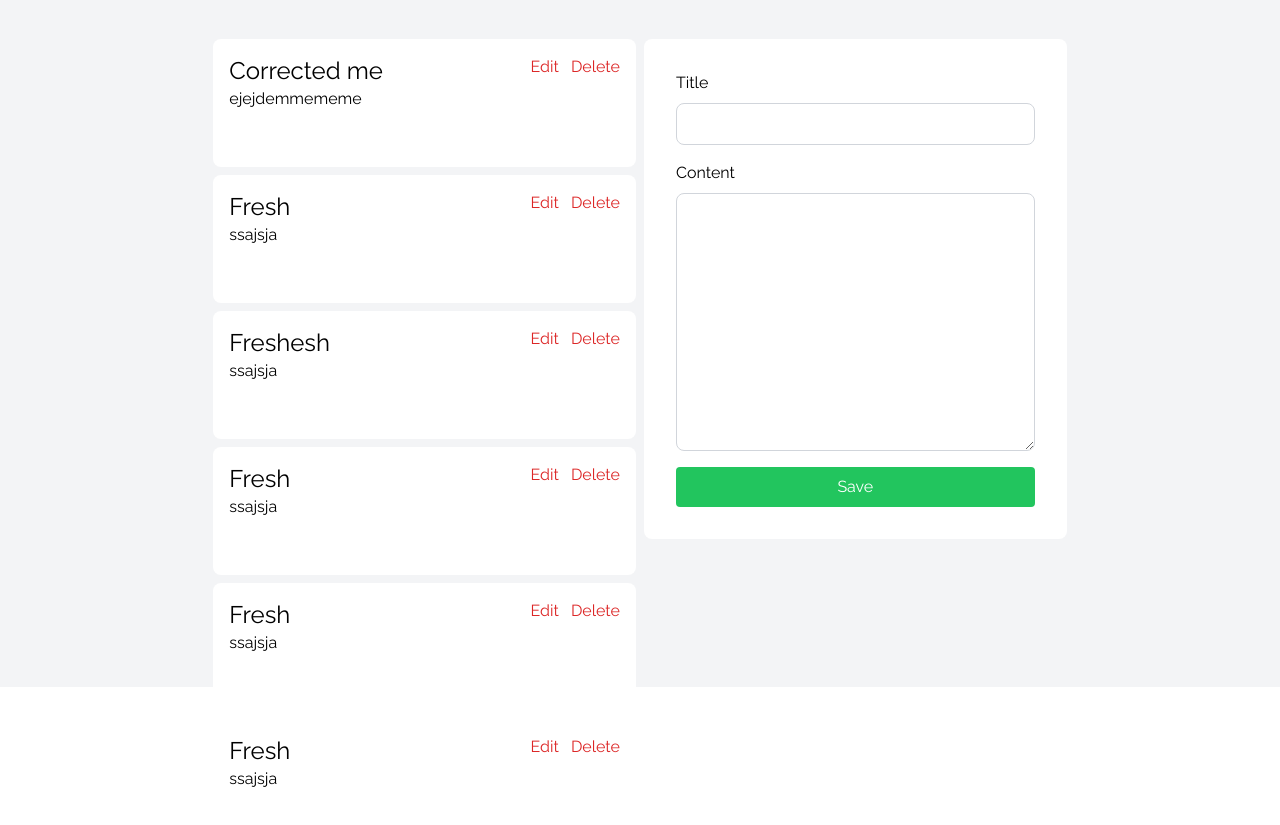
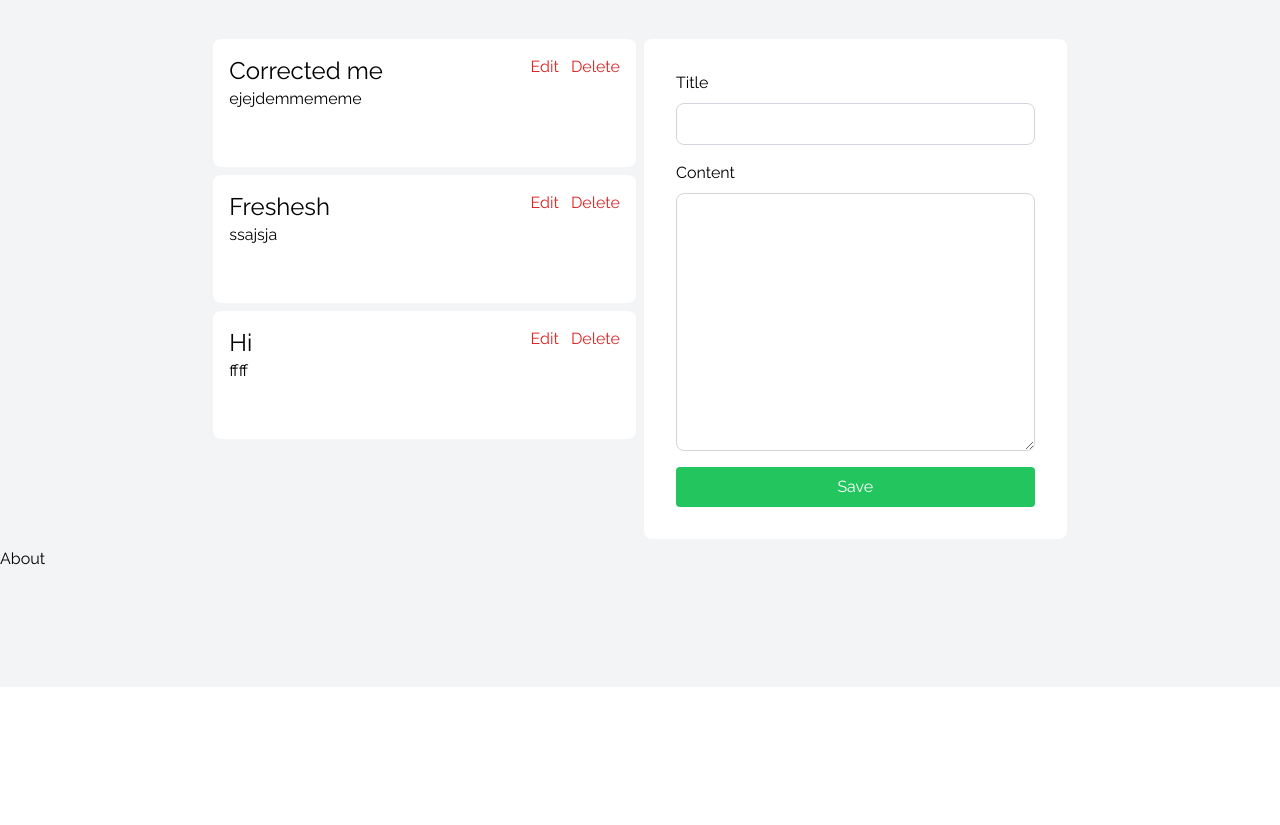
Before and after one commit to mrWealthid/Angular-Crud, an Angular app: page / in a window 1280 px wide. Shown: the part 113-938 px from the top of the page. After the commit the page ends 800 px from the top, so only its background shows below. Built offline with nearby package versions, Linux system fonts and the light colour scheme; data requests are answered from the project's data file.

Commit message:
Adding Caching to this application using interceptors

```diff
--- a/db.json
+++ b/db.json
@@ -6,29 +6,14 @@
       "id": 3
     },
     {
-      "title": "Fresh",
-      "content": "ssajsja\n\n",
-      "id": 4
-    },
-    {
       "title": "Freshesh",
       "content": "ssajsja\n\n",
       "id": 5
     },
     {
-      "title": "Fresh",
-      "content": "ssajsja\n\n",
+      "title": "Hi",
+      "content": "ffff",
       "id": 6
-    },
-    {
-      "title": "Fresh",
-      "content": "ssajsja\n\n",
-      "id": 7
-    },
-    {
-      "title": "Fresh",
-      "content": "ssajsja\n\n",
-      "id": 8
     }
   ],
   "comments": [],
--- a/src/app/app.module.ts
+++ b/src/app/app.module.ts
@@ -9,6 +9,8 @@ import {RouterModule} from "@angular/router";
 import {ErrorComponent} from './error/error.component';
 import {BlogResolver} from "./core/blog.resolver";
 import {AddHeader} from "./core/add-header";
+import {LogResponseInterceptor} from "./core/log-response.interceptor";
+import {CacheInterceptor} from "./core/cache.interceptor";
 
 @NgModule({
     declarations: [
@@ -29,6 +31,10 @@ import {AddHeader} from "./core/add-header";
     ],
     providers: [{
         provide: HTTP_INTERCEPTORS, useClass: AddHeader, multi: true
+    }, {
+        provide: HTTP_INTERCEPTORS, useClass: LogResponseInterceptor, multi: true
+    }, {
+        provide: HTTP_INTERCEPTORS, useClass: CacheInterceptor, multi: true
     }],
     bootstrap: [AppComponent]
 })
--- a/src/app/blogs/blogs.component.html
+++ b/src/app/blogs/blogs.component.html
@@ -22,3 +22,4 @@
         </form>
     </section>
 </section>
+<button [routerLink]="['error']">About</button>
--- a/src/app/core/add-header.ts
+++ b/src/app/core/add-header.ts
@@ -1,6 +1,8 @@
 import {Injectable} from '@angular/core';
-import {HttpEvent, HttpHandler, HttpInterceptor, HttpRequest} from '@angular/common/http';
+import {HttpContextToken, HttpEvent, HttpHandler, HttpInterceptor, HttpRequest} from '@angular/common/http';
 import {Observable} from 'rxjs';
+
+export const CONTENT_TYPE = new HttpContextToken(() => 'application/json');
 
 @Injectable()
 export class AddHeader implements HttpInterceptor {
@@ -10,7 +12,7 @@ export class AddHeader implements HttpInterceptor {
     intercept(request: HttpRequest<unknown>, next: HttpHandler): Observable<HttpEvent<unknown>> {
         console.log(`AddHeaderInterceptor- ${request.url}`);
         let jsonRequest: HttpRequest<any> = request.clone({
-            setHeaders: {'Content-Type': 'application/json'}
+            setHeaders: {'Content-Type': request.context.get(CONTENT_TYPE)}
         });
         return next.handle(jsonRequest);
     }
--- a/src/app/core/blog.service.ts
+++ b/src/app/core/blog.service.ts
@@ -1,8 +1,9 @@
 import {Injectable} from '@angular/core';
-import {HttpClient} from "@angular/common/http";
+import {HttpClient, HttpContext} from "@angular/common/http";
 import {Observable} from "rxjs";
 import {tap} from 'rxjs/operators';
 import {IBlog} from "./blog";
+import {CONTENT_TYPE} from "./add-header";
 
 @Injectable({
     providedIn: 'root'
@@ -12,7 +13,7 @@ export class BlogService {
     }
 
     getBlogs(): Observable<IBlog[]> {
-        return this.http.get<IBlog[]>(' http://localhost:3000/posts').pipe(
+        return this.http.get<IBlog[]>(' http://localhost:3000/posts ', {context: new HttpContext().set(CONTENT_TYPE, 'application/xml')}).pipe(
             tap((data) => console.log(data))
         );
     }
--- /dev/null
+++ b/src/app/core/cache.interceptor.ts
@@ -0,0 +1,35 @@
+import {Injectable} from '@angular/core';
+import {HttpEvent, HttpHandler, HttpInterceptor, HttpRequest, HttpResponse} from '@angular/common/http';
+import {Observable, of} from 'rxjs';
+import {HttpCacheService} from "./http-cache.service";
+import {tap} from "rxjs/operators";
+
+@Injectable()
+export class CacheInterceptor implements HttpInterceptor {
+    constructor(private cacheService: HttpCacheService) {
+    }
+
+    intercept(request: HttpRequest<unknown>, next: HttpHandler): Observable<HttpEvent<unknown>> {
+        //pass along non-cacheable requests and invalidate cache
+        if (request.method !== "GET") {
+            console.log(`Invalidation Cache: ${request.method} ${request.url}`);
+            this.cacheService.invalidateCache();
+            return next.handle(request);
+        }
+        //attempt to retrieve a cached response
+        const cachedResponse: HttpResponse<any> | undefined = this.cacheService.get(request.url);
+        //return cached response
+        if (cachedResponse) {
+            console.log(`Returning a cached response: ${cachedResponse.url}`);
+            console.log(cachedResponse);
+            return of(cachedResponse);
+        }
+        //send request to server and add response to cache
+        return next.handle(request).pipe(tap(event => {
+            if (event instanceof HttpResponse) {
+                console.log(`Adding item to cache: ${request.url}`);
+                this.cacheService.put(request.url, event);
+            }
+        }));
+    }
+}
--- /dev/null
+++ b/src/app/core/http-cache.service.ts
@@ -0,0 +1,28 @@
+import {Injectable} from '@angular/core';
+import {HttpResponse} from "@angular/common/http";
+
+@Injectable({
+    providedIn: 'root'
+})
+export class HttpCacheService {
+    private requests: any = {};
+
+    constructor() {
+    }
+
+    put(url: string, response: HttpResponse<any>): void {
+        this.requests[url] = response;
+    }
+
+    get(url: string): HttpResponse<any> | undefined {
+        return this.requests[url];
+    }
+
+    invalidateUrl(url: string): void {
+        this.requests[url] = undefined;
+    }
+
+    invalidateCache() {
+        this.requests = {};
+    }
+}
--- a/src/app/core/log-response.interceptor.ts
+++ b/src/app/core/log-response.interceptor.ts
@@ -1,14 +1,21 @@
 import {Injectable} from '@angular/core';
-import {HttpEvent, HttpHandler, HttpInterceptor, HttpRequest} from '@angular/common/http';
+import {HttpEvent, HttpEventType, HttpHandler, HttpInterceptor, HttpRequest} from '@angular/common/http';
 import {Observable} from 'rxjs';
+import {tap} from "rxjs/operators";
 
 @Injectable()
 export class LogResponseInterceptor implements HttpInterceptor {
-  constructor() {
-  }
+    constructor() {
+    }
 
-  intercept(request: HttpRequest<unknown>, next: HttpHandler): Observable<HttpEvent<unknown>> {
-    console.log(`LogResponseInterceptor- ${request.url}`)
-    return next.handle(request);
-  }
+    intercept(request: HttpRequest<unknown>, next: HttpHandler): Observable<HttpEvent<unknown>> {
+        console.log(`LogResponseInterceptor- ${request.url}`);
+        return next.handle(request).pipe(
+            tap(event => {
+                if (event.type === HttpEventType.Response) {
+                    console.log(event.body);
+                }
+            })
+        );
+    }
 }
--- a/src/app/error/error.component.html
+++ b/src/app/error/error.component.html
@@ -1,4 +1,5 @@
 <section class="h-screen text-red-600 gap-3 flex flex-col items-center justify-center bg-gray-100">
     <h1 class="text-9xl">Error</h1>
     <p class="text-2xl"> An Error Occured</p>
+    <button [routerLink]="['']" class="bg-green-400  w-1/6 p-3 text-white rounded-2xl">Home</button>
 </section>
```
Also changed, not shown: 2 other files (tests, documents, lock files or other folders).
